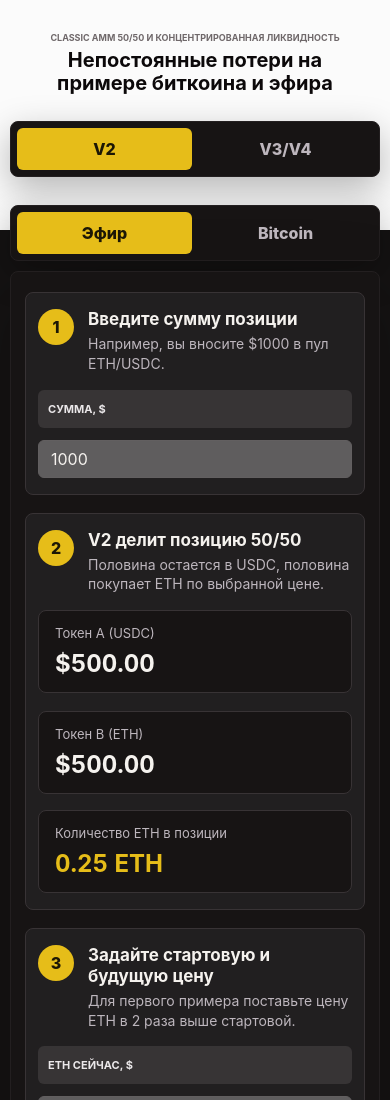
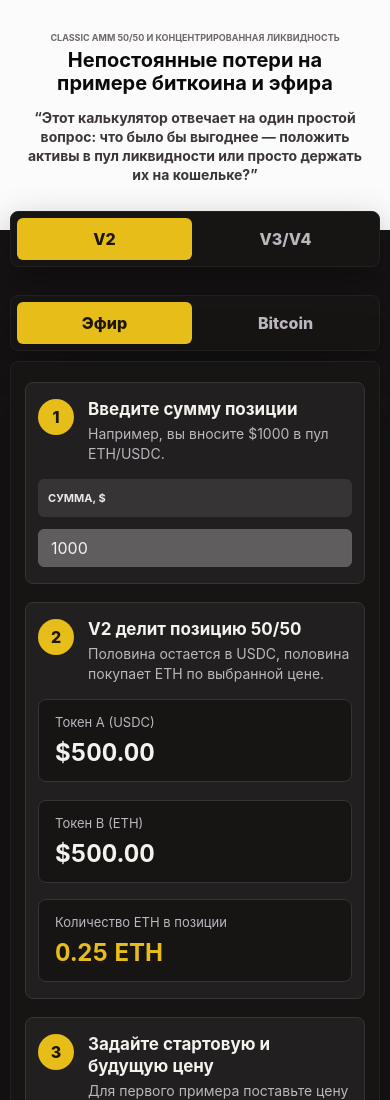
Before and after one commit to IceJHell/impermanent-loss-v2-calculator, a plain HTML site: page index.html in a window 390 px wide. Shown: the top 1100 px of the page. Drawn offline with Linux system fonts and the light colour scheme; no server answers.

Commit message:
Add hero explanation quote

```diff
--- a/index.html
+++ b/index.html
@@ -4,13 +4,16 @@
     <meta charset="utf-8">
     <meta name="viewport" content="width=device-width, initial-scale=1">
     <title>Непостоянные потери V2, V3 и V4 на примере биткоина и эфира</title>
-    <link rel="stylesheet" href="styles.css?v=20260523-1815">
+    <link rel="stylesheet" href="styles.css?v=20260523-1822">
   </head>
   <body>
     <main class="page">
       <section class="hero">
         <p class="eyebrow">Classic AMM 50/50 и концентрированная ликвидность</p>
         <h1>Непостоянные потери на примере биткоина и эфира</h1>
+        <blockquote class="hero-quote">
+          “Этот калькулятор отвечает на один простой вопрос: что было бы выгоднее — положить активы в пул ликвидности или просто держать их на кошельке?”
+        </blockquote>
       </section>
 
       <section class="calculator" aria-label="Калькулятор непостоянных потерь">
@@ -419,6 +422,6 @@
       </section>
     </main>
 
-    <script src="script.js?v=20260523-1815"></script>
+    <script src="script.js?v=20260523-1822"></script>
   </body>
 </html>
--- a/styles.css
+++ b/styles.css
@@ -60,6 +60,15 @@ h1 {
   line-height: 1.05;
   letter-spacing: 0;
   overflow-wrap: anywhere;
+}
+
+.hero-quote {
+  max-width: 830px;
+  margin: 20px auto 0;
+  color: #3c3638;
+  font-size: 20px;
+  font-weight: 650;
+  line-height: 1.45;
 }
 
 h2 {
@@ -1246,6 +1255,13 @@ h2 {
     overflow-wrap: anywhere;
   }
 
+  .hero-quote {
+    max-width: 340px;
+    margin-top: 14px;
+    font-size: 14px;
+    line-height: 1.35;
+  }
+
   .split-grid,
   .price-grid,
   .three-grid,
```
Also changed, not shown: 2 other files.
